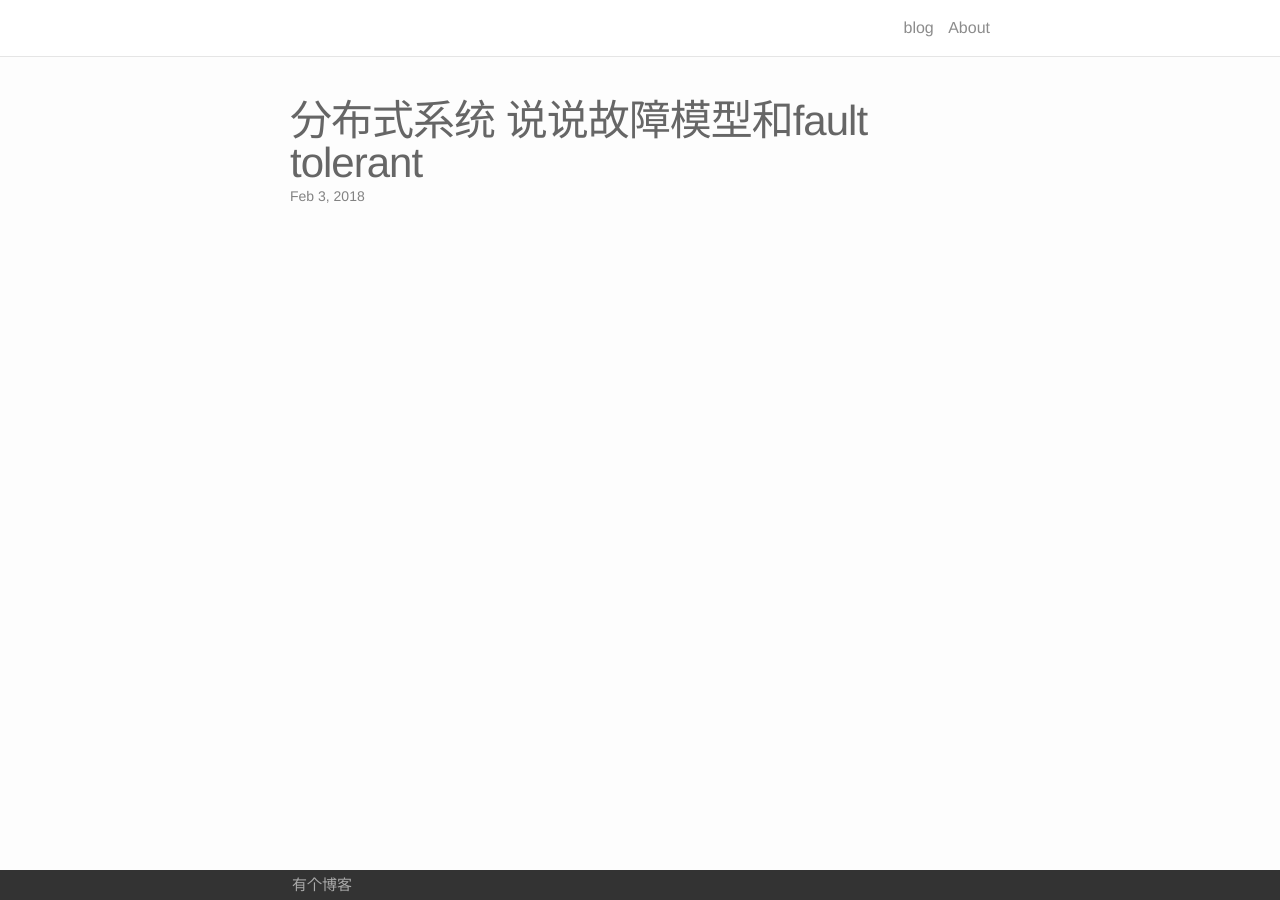
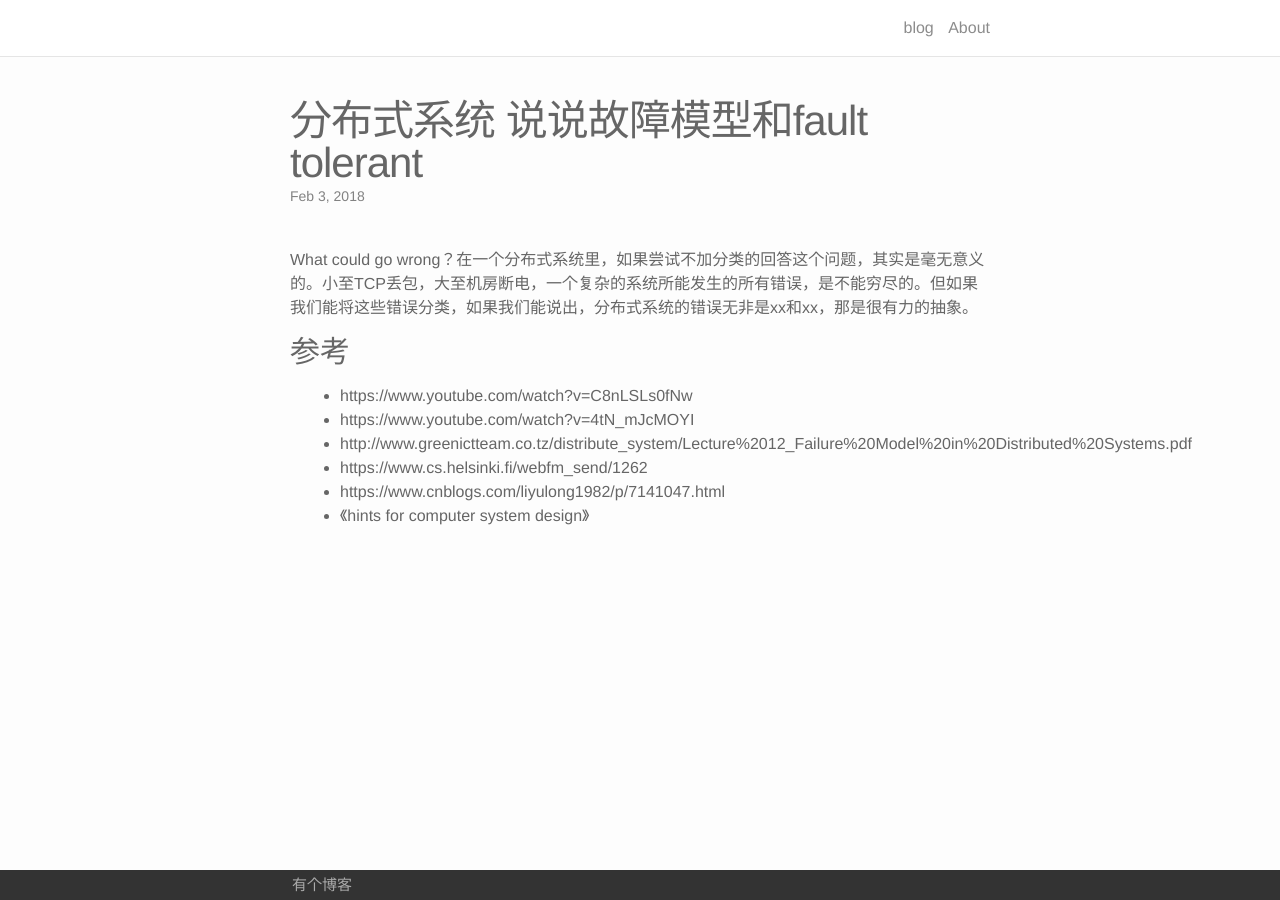
Before and after one commit to afghl/afghl.github.io, a Jekyll site: the page built from _posts/2018-02-03-distributed-systems-fault-tolerant.markdown, in a window 1280 px wide. Built offline with Jekyll 4.4.1, drawn with Linux system fonts in a browser that asks for light colours.

Commit message:
add some basic comments

```diff
--- a/_posts/2018-02-03-distributed-systems-fault-tolerant.markdown
+++ b/_posts/2018-02-03-distributed-systems-fault-tolerant.markdown
@@ -3,3 +3,16 @@ layout: post
 title:  "分布式系统 说说故障模型和fault tolerant"
 date:   2018-02-03 16:07:00 +0800
 ---
+
+What could go wrong？在一个分布式系统里，如果尝试不加分类的回答这个问题，其实是毫无意义的。小至TCP丢包，大至机房断电，一个复杂的系统所能发生的所有错误，是不能穷尽的。但如果我们能将这些错误分类，如果我们能说出，分布式系统的错误无非是xx和xx，那是很有力的抽象。
+
+
+
+### 参考
+
+- https://www.youtube.com/watch?v=C8nLSLs0fNw
+- https://www.youtube.com/watch?v=4tN_mJcMOYI
+- http://www.greenictteam.co.tz/distribute_system/Lecture%2012_Failure%20Model%20in%20Distributed%20Systems.pdf
+- https://www.cs.helsinki.fi/webfm_send/1262
+- https://www.cnblogs.com/liyulong1982/p/7141047.html
+- 《hints for computer system design》
```
